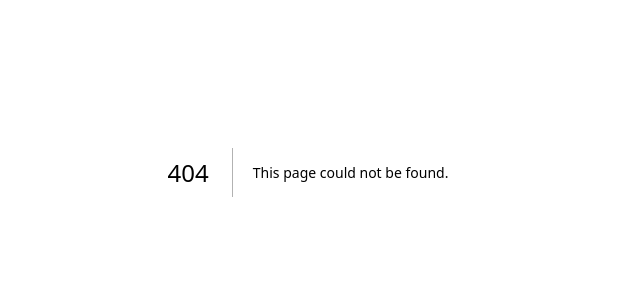
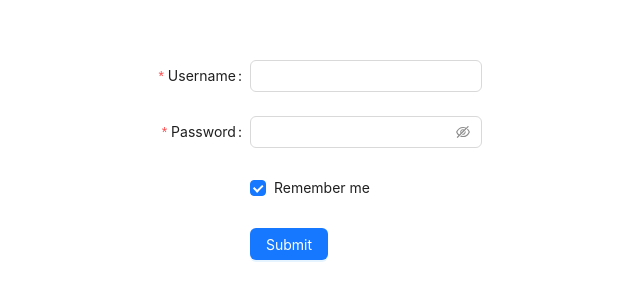
Before and after one commit to megamanok99/kommunalka_frontend, a Next.js app: page /login in a window 1280 px wide. Before the commit this address had no page. Shown: the part 228-528 px from the top of the page, without its empty margins (332-972 px from the left). Built offline with nearby package versions, Linux system fonts and the light colour scheme; no server answers.

Commit message:
need to fix session auth

```diff
--- a/next.config.js
+++ b/next.config.js
@@ -1,6 +1,6 @@
 /** @type {import('next').NextConfig} */
 const nextConfig = {
-  reactStrictMode: true,
-}
+  // reactStrictMode: true,
+};
 
-module.exports = nextConfig
+module.exports = nextConfig;
--- a/package.json
+++ b/package.json
@@ -12,6 +12,8 @@
     "@types/node": "18.15.3",
     "@types/react": "18.0.28",
     "@types/react-dom": "18.0.11",
+    "antd": "^5.3.1",
+    "axios": "^1.3.4",
     "eslint": "8.36.0",
     "eslint-config-next": "13.2.4",
     "next": "13.2.4",
--- /dev/null
+++ b/src/ApiConnecor/Auth.ts
@@ -0,0 +1,23 @@
+import RestClient from './RestClient';
+const cred = 'https://api.kommunalka.flareon.ru';
+class Kommunalka {
+  // static verifyAuth() {
+  //   return RestClient.postAxios(cred + `/auth/verify`, {
+  //     token: localStorage.getItem('authenticatedToken'),
+  //   });
+  // }
+  static Authme() {
+    return RestClient.getAxios(cred + '/auth/me');
+  }
+  static Auth(password: string, email: string) {
+    return RestClient.postAxios(cred + `/auth/login`, {
+      password: password,
+      email: email,
+    });
+  }
+  static getBills() {
+    return RestClient.getAxios(cred + '/bills');
+  }
+}
+
+export default Kommunalka;
--- /dev/null
+++ b/src/ApiConnecor/RestClient.ts
@@ -0,0 +1,49 @@
+import axios from 'axios';
+class RestClient {
+  static getAxios(url: string) {
+    const config = {
+      method: 'get',
+      url: `${url}`,
+      headers: {
+        Authorization: 'Bearer ' + sessionStorage?.getItem('token'),
+      },
+    };
+    return axios(config);
+  }
+
+  static postAxiosLog(url: string, data: any) {
+    const config = {
+      method: 'post',
+      url: `${url}`,
+
+      headers: {
+        // Authorization: 'Bearer ' + localStorage.getItem('authenticatedToken'),
+        // accept: 'application/json',
+        'User-Agent':
+          'Mozilla/5.0 (Windows NT 10.0; Win64; x64; rv:105.0) Gecko/20100101 Firefox/105.0',
+        Accept: 'application/json',
+        'Accept-Language': 'ru-RU,ru;q=0.8,en-US;q=0.5,en;q=0.3',
+        'Content-Type': 'application/x-www-form-urlencoded',
+        'Sec-Fetch-Dest': 'empty',
+        'Sec-Fetch-Mode': 'cors',
+        'Sec-Fetch-Site': 'same-origin',
+      },
+      data: data,
+    };
+    return axios(config);
+  }
+  static postAxios(url: string, data: any) {
+    const config = {
+      method: 'post',
+      url: `${url}`,
+
+      headers: {
+        Authorization: 'Bearer ' + sessionStorage?.getItem('token'),
+      },
+      data: data,
+    };
+    return axios(config);
+  }
+}
+
+export default RestClient;
--- a/src/pages/api/hello.ts
+++ b/src/pages/api/hello.ts
@@ -1,13 +1,10 @@
 // Next.js API route support: https://nextjs.org/docs/api-routes/introduction
-import type { NextApiRequest, NextApiResponse } from 'next'
+import type { NextApiRequest, NextApiResponse } from 'next';
 
 type Data = {
-  name: string
+  name: string;
+};
+
+export default function handler(req: NextApiRequest, res: NextApiResponse<Data>) {
+  res.status(200).json({ name: 'John Doe' });
 }
-
-export default function handler(
-  req: NextApiRequest,
-  res: NextApiResponse<Data>
-) {
-  res.status(200).json({ name: 'John Doe' })
-}
--- /dev/null
+++ b/src/pages/login.tsx
@@ -0,0 +1,64 @@
+import Kommunalka from '@/ApiConnecor/Auth';
+import { Button, Checkbox, Form, Input } from 'antd';
+import { useEffect } from 'react';
+
+export default function Login() {
+  useEffect(() => {
+    Kommunalka.Authme().then((res) => {
+      console.log('registered');
+    });
+  });
+  const onFinish = (values: any) => {
+    Kommunalka.Auth(values.password, values.username).then((res) => {
+      sessionStorage.setItem('token', res.data.token);
+    });
+    console.log('Success:', values);
+  };
+
+  const onFinishFailed = (errorInfo: any) => {
+    console.log('Failed:', errorInfo);
+  };
+  return (
+    <div
+      style={{
+        height: '100vh',
+        display: 'flex',
+        justifyContent: 'center',
+        alignItems: 'center',
+        background: 'white',
+      }}>
+      <Form
+        name="basic"
+        labelCol={{ span: 8 }}
+        wrapperCol={{ span: 16 }}
+        initialValues={{ remember: true }}
+        onFinish={onFinish}
+        onFinishFailed={onFinishFailed}
+        autoComplete="off">
+        <Form.Item
+          label="Username"
+          name="username"
+          rules={[{ required: true, message: 'Please input your username!' }]}>
+          <Input />
+        </Form.Item>
+
+        <Form.Item
+          label="Password"
+          name="password"
+          rules={[{ required: true, message: 'Please input your password!' }]}>
+          <Input.Password />
+        </Form.Item>
+
+        <Form.Item name="remember" valuePropName="checked" wrapperCol={{ offset: 8, span: 16 }}>
+          <Checkbox>Remember me</Checkbox>
+        </Form.Item>
+
+        <Form.Item wrapperCol={{ offset: 8, span: 16 }}>
+          <Button type="primary" htmlType="submit">
+            Submit
+          </Button>
+        </Form.Item>
+      </Form>
+    </div>
+  );
+}
--- /dev/null
+++ b/src/pages/login/login.tsx
@@ -0,0 +1,3 @@
+export default function Login() {
+  return <div>login Page 2</div>;
+}
--- /dev/null
+++ b/src/pages/posts/first-post.js
@@ -0,0 +1,3 @@
+export default function FirstPost() {
+  return <h1>First Post</h1>;
+}
```
Also changed, not shown: src/customHook/fixStorage.ts (added, +13 -0 lines), src/customHook/userData.ts (added, +13 -0 lines), src/pages/index.tsx (+21 -26 lines), src/pages/userpage.tsx (added, +37 -0 lines), 1 other file (tests, documents, lock files or other folders).
